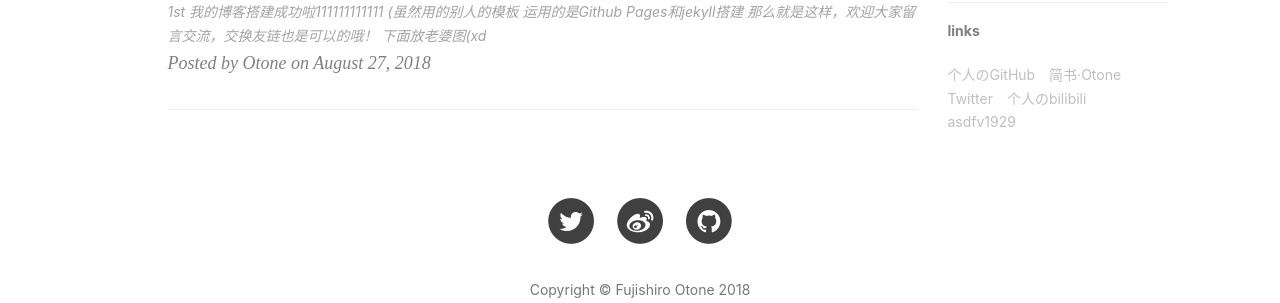
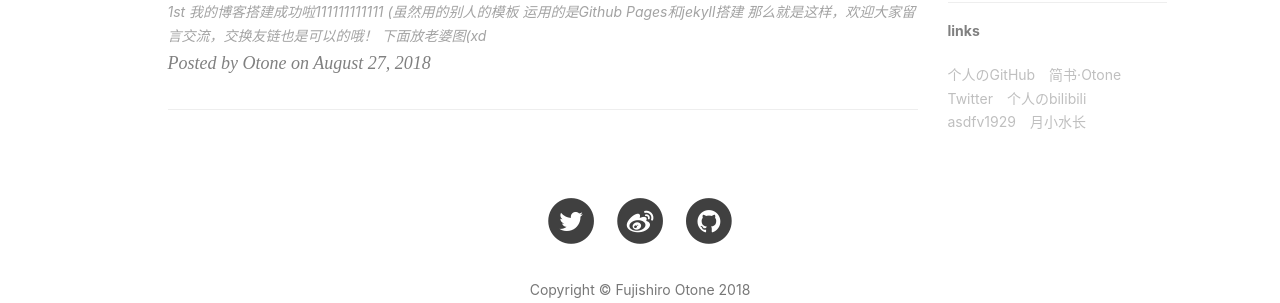
Before and after one commit to FujishiroOtone/FujishiroOtone.github.io, a Jekyll site: the page built from index.html, in a window 1280 px wide. Shown: the part 1041-1344 px from the top of the page. Built offline with Jekyll 4.4.1, drawn with Linux system fonts in a browser that asks for light colours; nearby versions of some CDN libraries; the list of posts is cut into pages by our own code; comment, search, counter and statistics services are not loaded.

Commit message:
links set

```diff
--- a/_config.yml
+++ b/_config.yml
@@ -113,5 +113,8 @@ links: [
     },{
         title: "asdfv1929",
         href: "https://asdfv1929.github.io/"
+    },{
+        title: "月小水长",
+        href: "https://inspurer.github.io/"
     }
 ]
```
